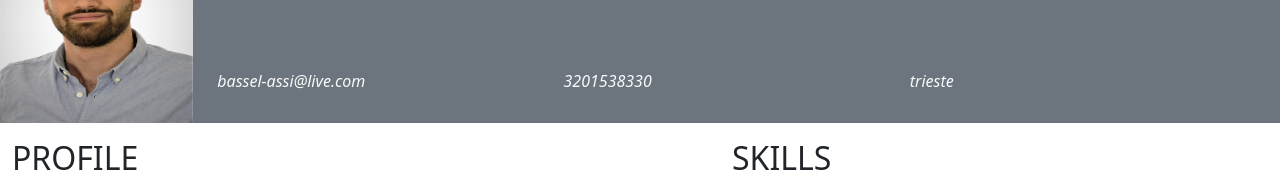
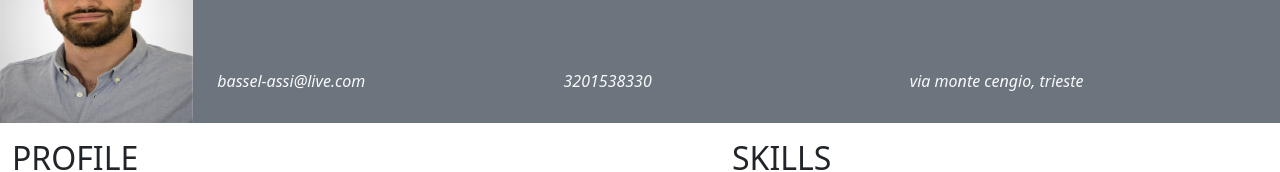
Before and after one commit to baselasi/portfolio-, a React (Create React App) app: page / in a window 1280 px wide. Shown: the part 133-305 px from the top of the page. Built offline with nearby package versions, Linux system fonts and the light colour scheme.

Commit message:
Update data.js

```diff
--- a/src/data.js
+++ b/src/data.js
@@ -4,7 +4,7 @@ export default {
     surename : 'ASSI',
     email:'bassel-assi@live.com',
     cellphone: 3201538330,
-    address: 'trieste'
+    address: 'via monte cengio, trieste'
    },
    profile:'Sono uno studente di magistrale in ingegneria di processo e materiali, con una grande passione e forte motivazione per diventare un sviluppatore fronte-end.'+
             'competenza in javascript, css,html, react, Bootstrap e object-oriented-programing. Sono una'+
```
